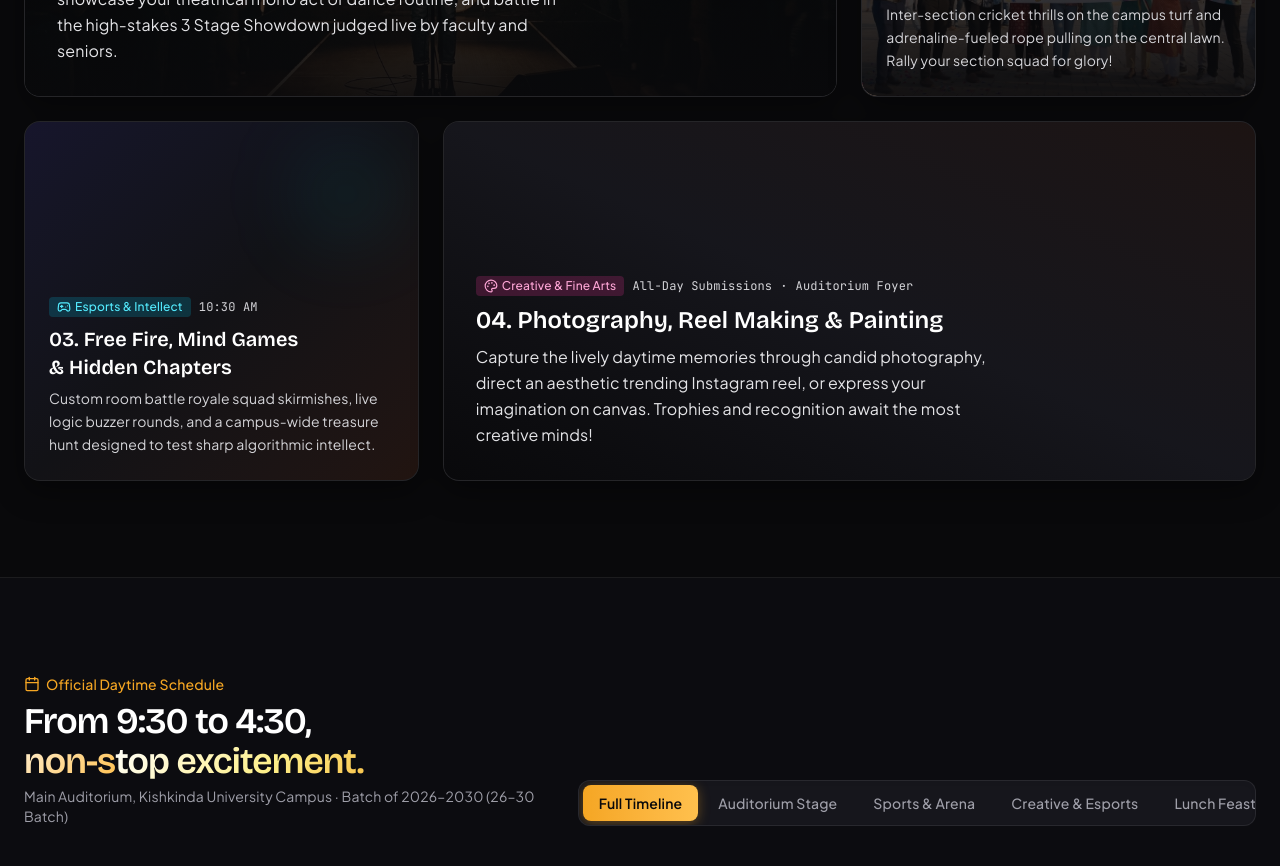
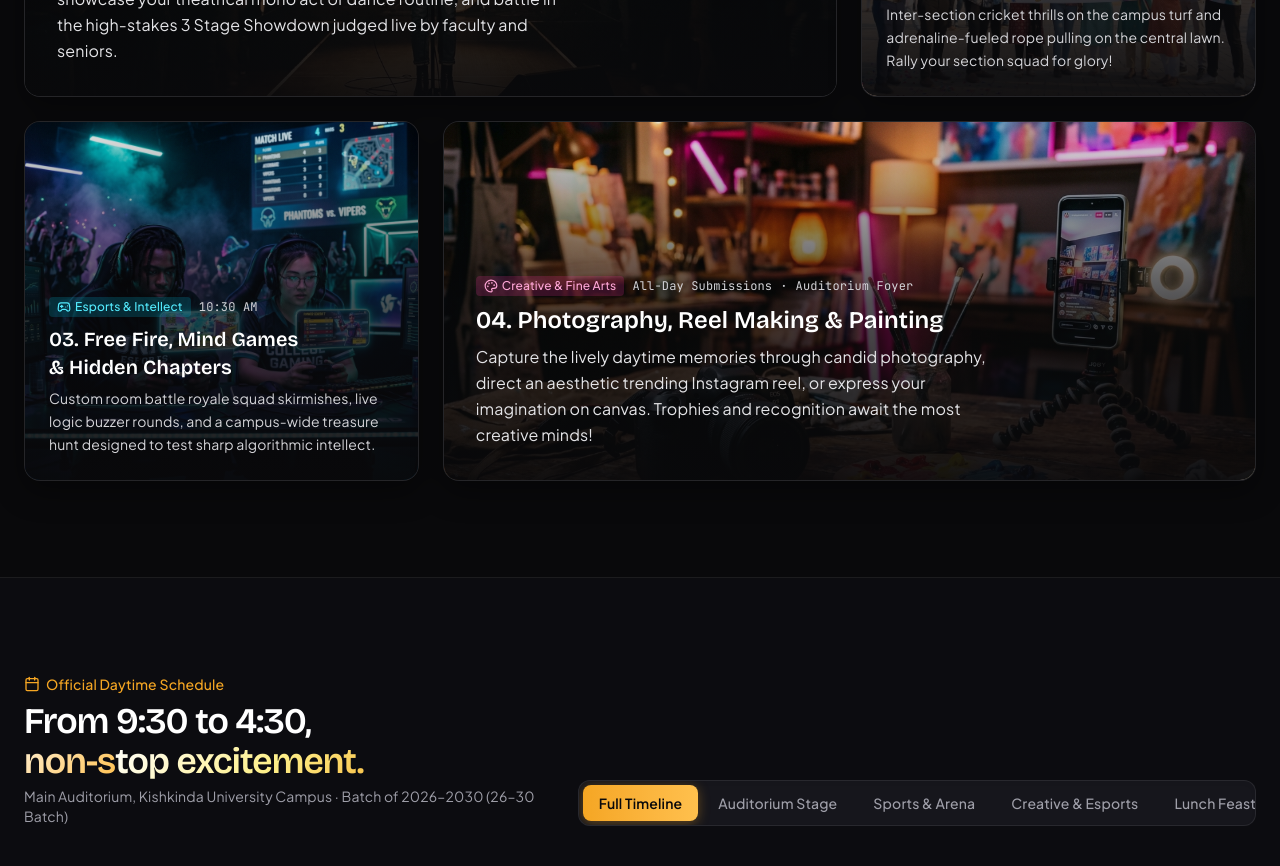
Before and after one commit to PRAVEENKING09/synora2026, a React (Vite) app: page / in a window 1280 px wide. Shown: the part 5500-6366 px from the top of the page. Built offline with nearby package versions, Linux system fonts and the light colour scheme.

Commit message:
feat: add background images for Esports Gaming and Creative Arts highlight cards

```diff
--- a/src/components/HighlightsBento.tsx
+++ b/src/components/HighlightsBento.tsx
@@ -124,8 +124,13 @@ export function HighlightsBento() {
             transition={{ duration: 0.5, delay: 0.3 }}
             className="group relative rounded-2xl overflow-hidden border border-white/[0.08] hover:border-amber-500/40 bg-[#121216] min-h-[300px] sm:min-h-[360px] flex flex-col justify-end transition-all duration-500 shadow-[0_10px_30px_rgba(0,0,0,0.4)]"
           >
-            <div className="absolute inset-0 bg-gradient-to-br from-indigo-950/40 via-[#121216] to-amber-950/30" />
-            <div className="absolute top-6 right-6 w-24 h-24 rounded-full bg-cyan-500/10 blur-2xl pointer-events-none" />
+            <ResilientImage
+              src={EVENT_IMAGES.esportsGaming}
+              alt="Exciting esports gaming arena with neon-lit screens and competitive gamers"
+              fallbackTitle="03. Esports & Gaming Arena"
+              className="absolute inset-0 w-full h-full object-cover group-hover:scale-105 transition-transform duration-700 ease-out"
+            />
+            <div className="pointer-events-none absolute inset-0 bg-gradient-to-t from-[#09090B]/95 via-[#09090B]/70 to-[#09090B]/10" />
 
             <div className="relative z-10 p-5 sm:p-6">
               <div className="flex items-center gap-2 text-xs text-zinc-300 font-mono mb-2">
@@ -153,7 +158,13 @@ export function HighlightsBento() {
             transition={{ duration: 0.5, delay: 0.4 }}
             className="lg:col-span-2 group relative rounded-2xl overflow-hidden border border-white/[0.08] hover:border-amber-500/40 bg-[#121216] min-h-[300px] sm:min-h-[360px] flex flex-col justify-end transition-all duration-500 shadow-[0_10px_30px_rgba(0,0,0,0.4)]"
           >
-            <div className="absolute inset-0 bg-gradient-to-tr from-[#09090B] via-[#16161C] to-amber-950/20" />
+            <ResilientImage
+              src={EVENT_IMAGES.creativeArts}
+              alt="Creative arts studio with cameras, paint palettes, and reel-making setup"
+              fallbackTitle="04. Creative Arts & Media"
+              className="absolute inset-0 w-full h-full object-cover group-hover:scale-105 transition-transform duration-700 ease-out"
+            />
+            <div className="pointer-events-none absolute inset-0 bg-gradient-to-t from-[#09090B]/95 via-[#09090B]/70 to-[#09090B]/10" />
 
             <div className="relative z-10 p-5 sm:p-8 max-w-xl">
               <div className="flex items-center gap-2 text-xs text-zinc-300 font-mono mb-2">
--- a/src/data/eventData.ts
+++ b/src/data/eventData.ts
@@ -103,6 +103,8 @@ export const EVENT_IMAGES = {
   djAfterparty: '/src/assets/images/highlight_dj_afterparty_1795272547484.jpg',
   stageSpotlight: '/src/assets/images/highlight_stage_spotlight_1795272547185.jpg',
   dressCodeLookbook: '/src/assets/images/lookbook_daytime_ethnic.jpg',
+  esportsGaming: '/src/assets/images/highlight_esports_gaming.jpg',
+  creativeArts: '/src/assets/images/highlight_creative_arts.jpg',
 } as const;
 
 /**
```
Also changed, not shown: src/assets/images/highlight_creative_arts.jpg (added), src/assets/images/highlight_esports_gaming.jpg (added).
